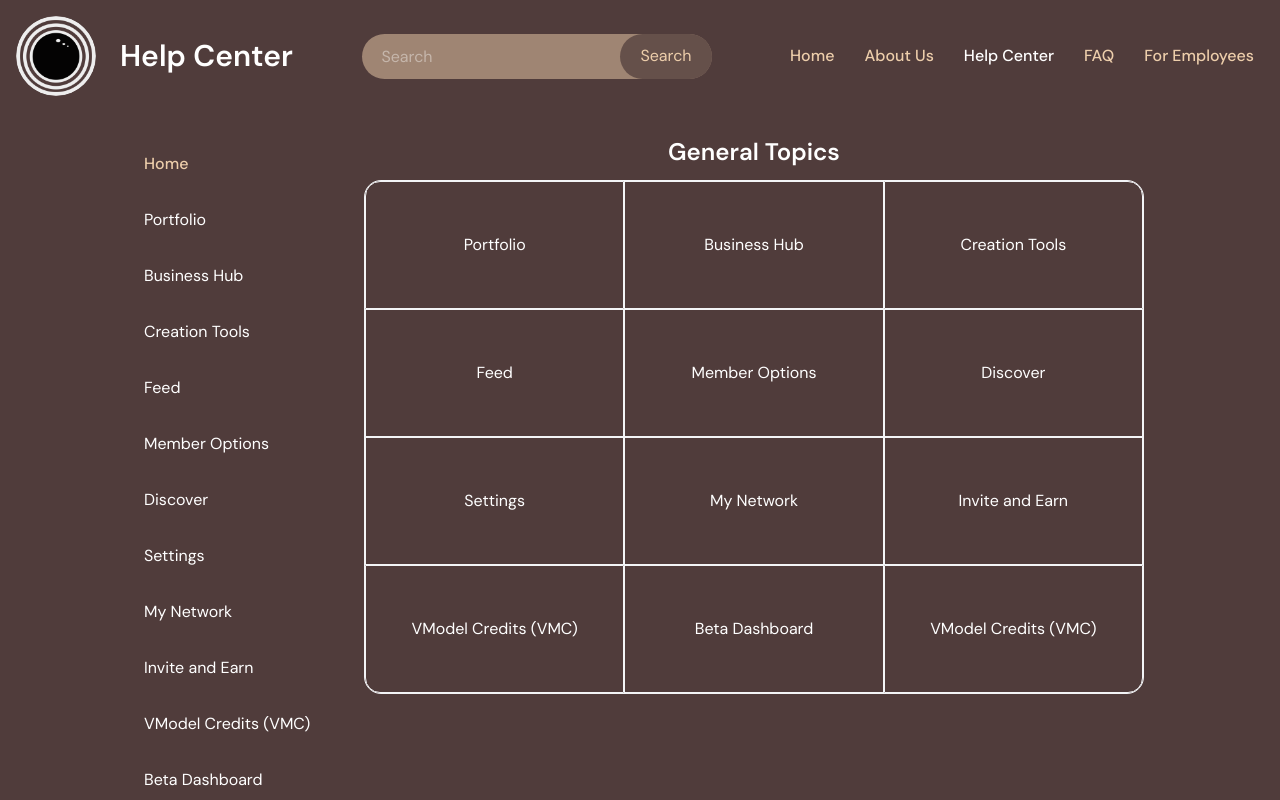
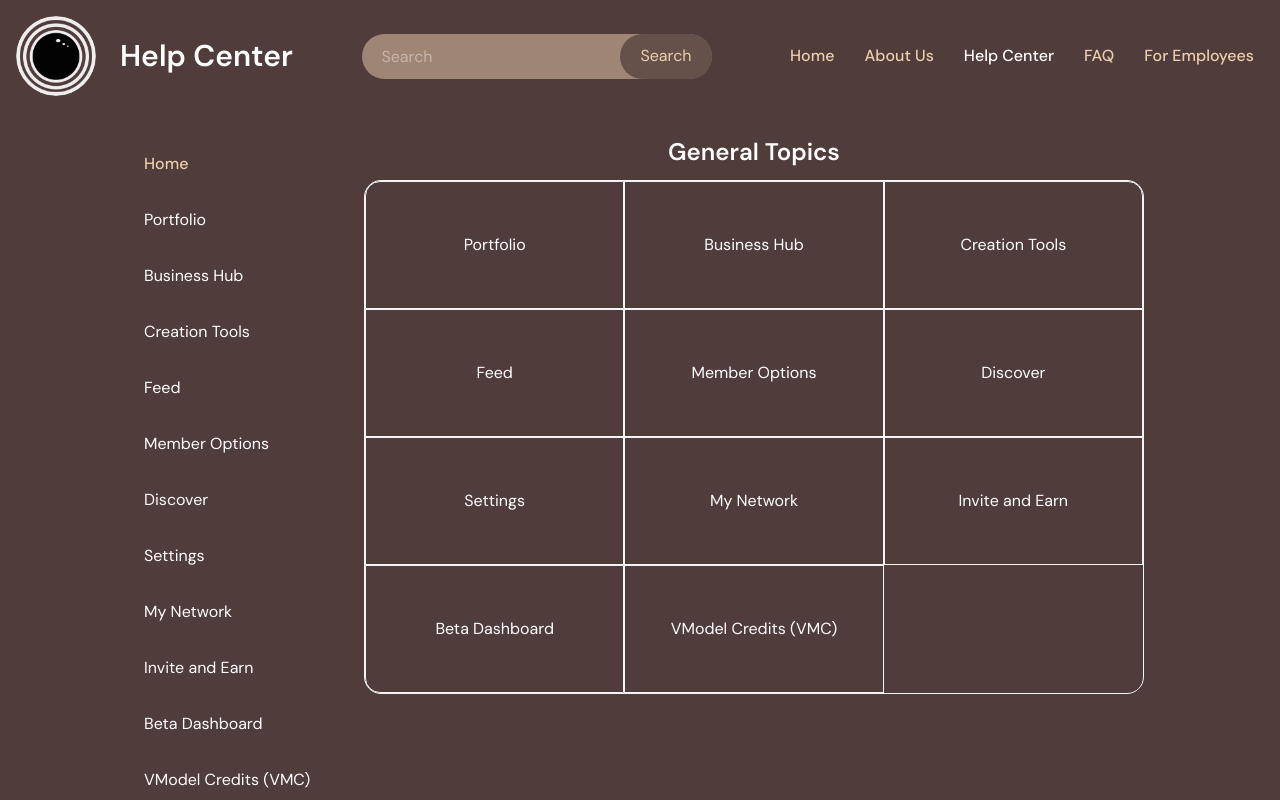
Before and after one commit to shinorspellz/VModelHelpCentre, a Next.js app: page / in a window 1280 px wide. Shown: the top 800 px of the page. Built offline with nearby package versions, Linux system fonts and the light colour scheme; a web font is replaced by a local one.

Commit message:
Remove tot

```diff
--- a/data.js
+++ b/data.js
@@ -34,7 +34,6 @@ export const generalTopics = [
   { name: "Settings", link: "settings", icon: "" },
   { name: "My Network", link: "my_network", icon: "" },
   { name: "Invite and Earn", link: "invite_and_learn", icon: "" },
-  { name: "VModel Credits (VMC)", link: "vmodel_credits", icon: "" },
   { name: "Beta Dashboard", link: "beta_dashboard", icon: "" },
   { name: "VModel Credits (VMC)", link: "vmodel_credits", icon: "" },
 ];
```
